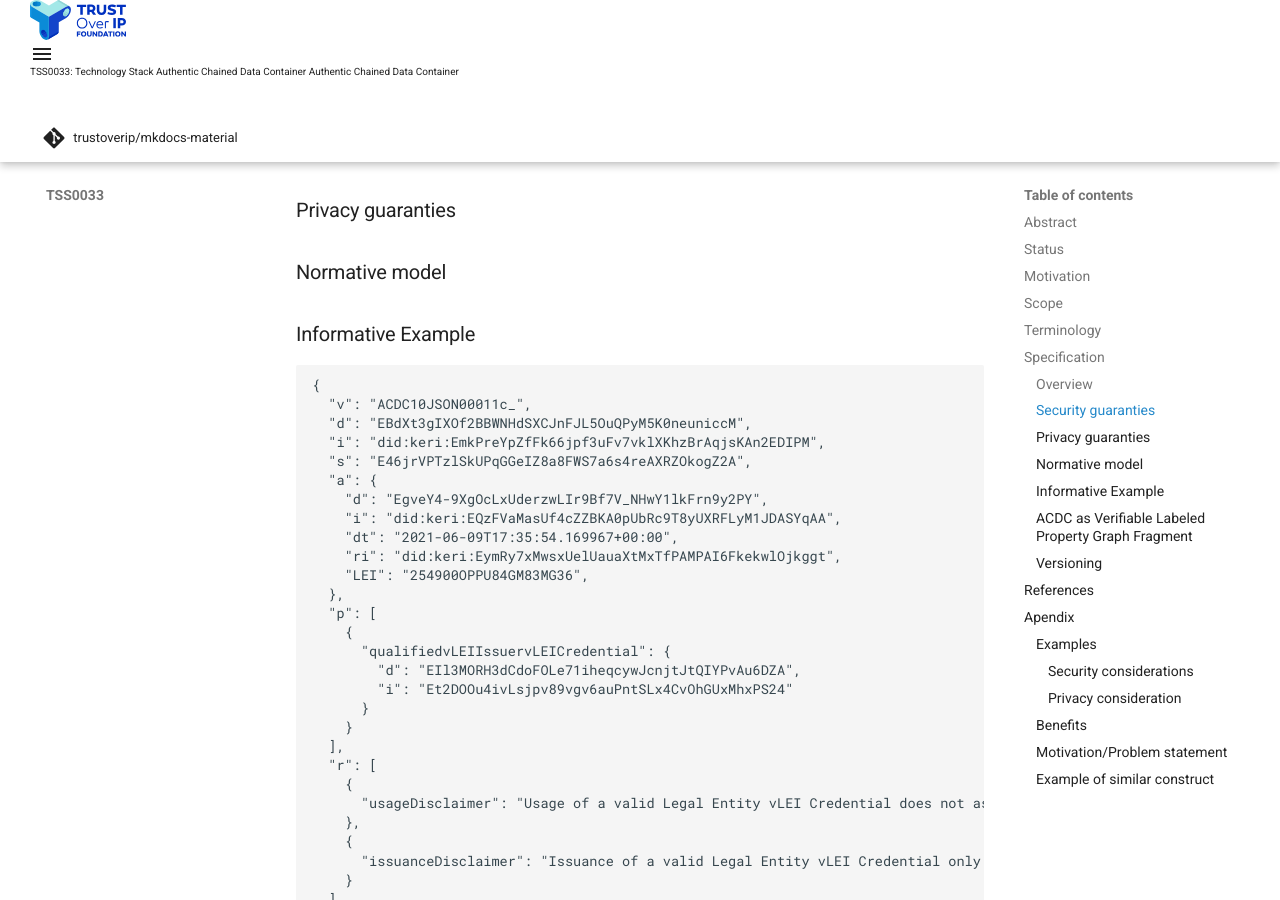
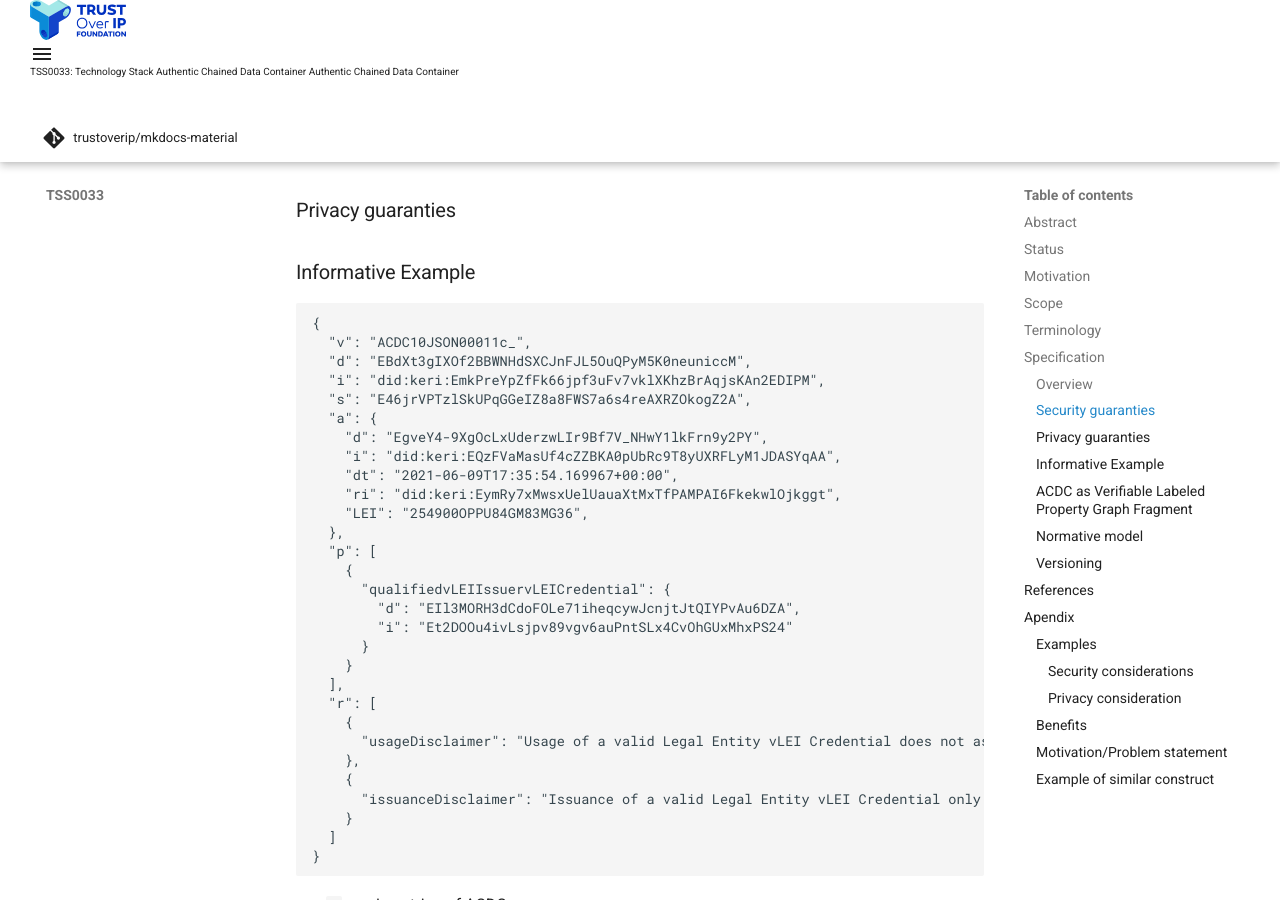
Before and after one commit to trustoverip/TSS0033-technology-stack-acdc, an MkDocs documentation site: the page built from docs/index.md, in a window 1280 px wide and 900 px high, scrolled down 2210 px. Built offline with MkDocs 1.6.1 and Material for MkDocs 9.7.7, drawn with Linux system fonts in a browser that asks for light colours; comment, search, counter and statistics services are not loaded.

Commit message:
Update index.md

```diff
--- a/docs/index.md
+++ b/docs/index.md
@@ -48,8 +48,6 @@
 ### Security guaranties
 
 ### Privacy guaranties
-
-### Normative model
 
 ### Informative Example
 
```
Also changed, not shown: other parts of docs/index.md (+4 -0 lines).
